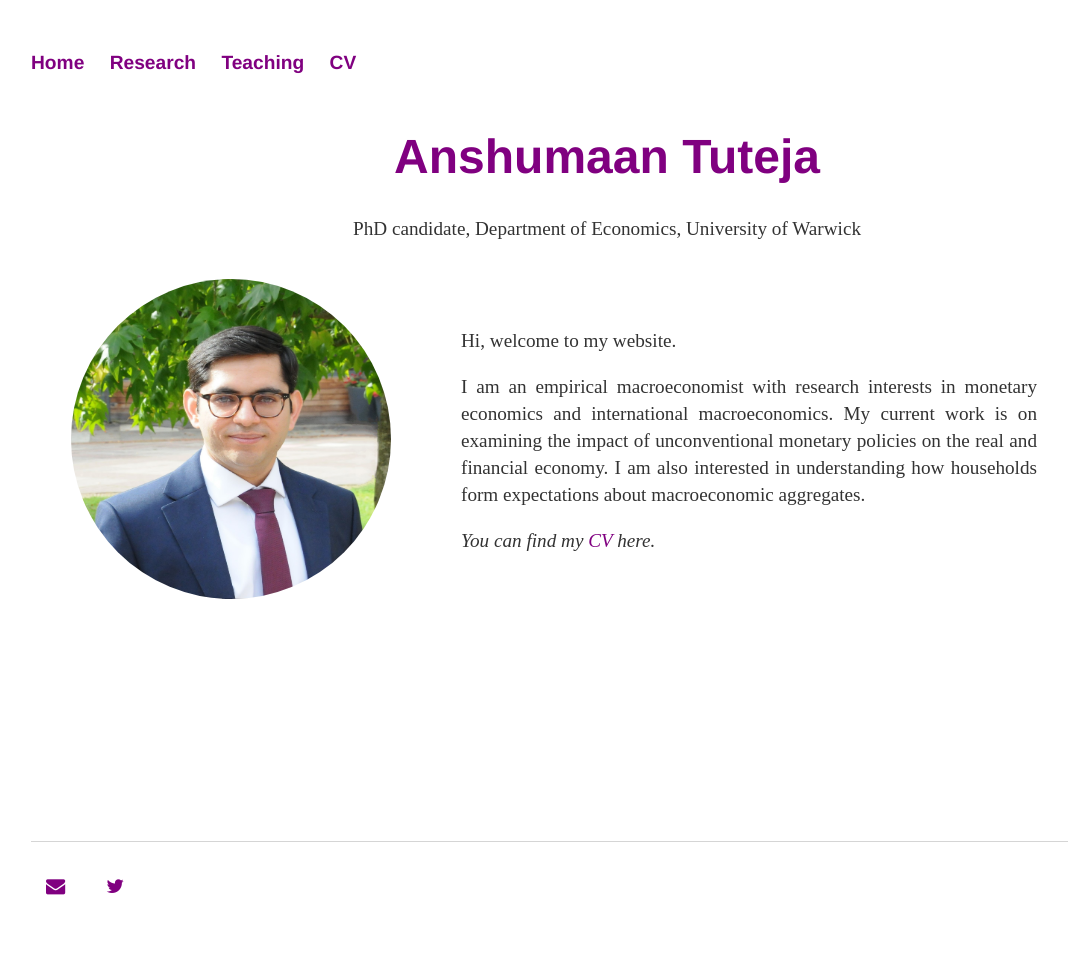
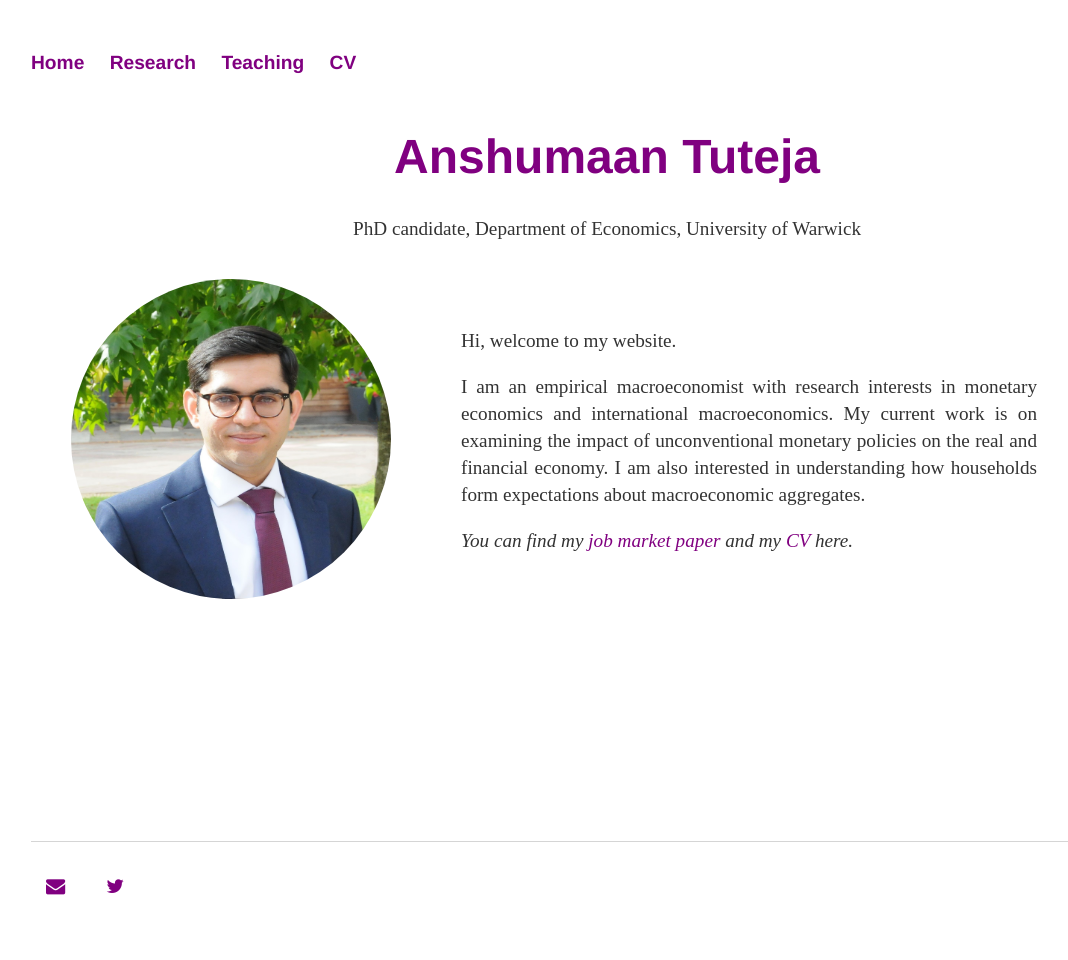
Before and after one commit to anshumaan-tuteja/anshumaan-tuteja.github.io, a Jekyll site: the page built from index.html, in a window 1280 px wide. Shown: the whole page, without its empty margins (33-1101 px from the left). Built offline with Jekyll 4.4.1, drawn with Linux system fonts in a browser that asks for light colours.

Commit message:
JMP on main page

```diff
--- a/index.html
+++ b/index.html
@@ -14,7 +14,7 @@
 					<p align="justify"> I am an empirical macroeconomist with research interests in monetary economics and international macroeconomics.
 					   My current work is on examining the impact of unconventional monetary policies on the real and financial economy.
 					   I am also interested in understanding how households form expectations about macroeconomic aggregates.  </p>
-					<p><em> You can find my <a target="_blank" href="assets/CV/CV_Anshumaan long.pdf">CV </a> here.</em></p>
+					<p><em> You can find my <a target="_blank" href="assets/Papers/Anshumaan Tuteja-jmp.pdf">job market paper </a> and my <a target="_blank" href="assets/CV/CV_Anshumaan long.pdf">CV </a> here.</em></p>
 							<!-- <a href="/about">Read more about my life...</a></p> -->
 		    		</div><!-- /.blurb -->
 		</div><!-- /.homepageContent -->
```
